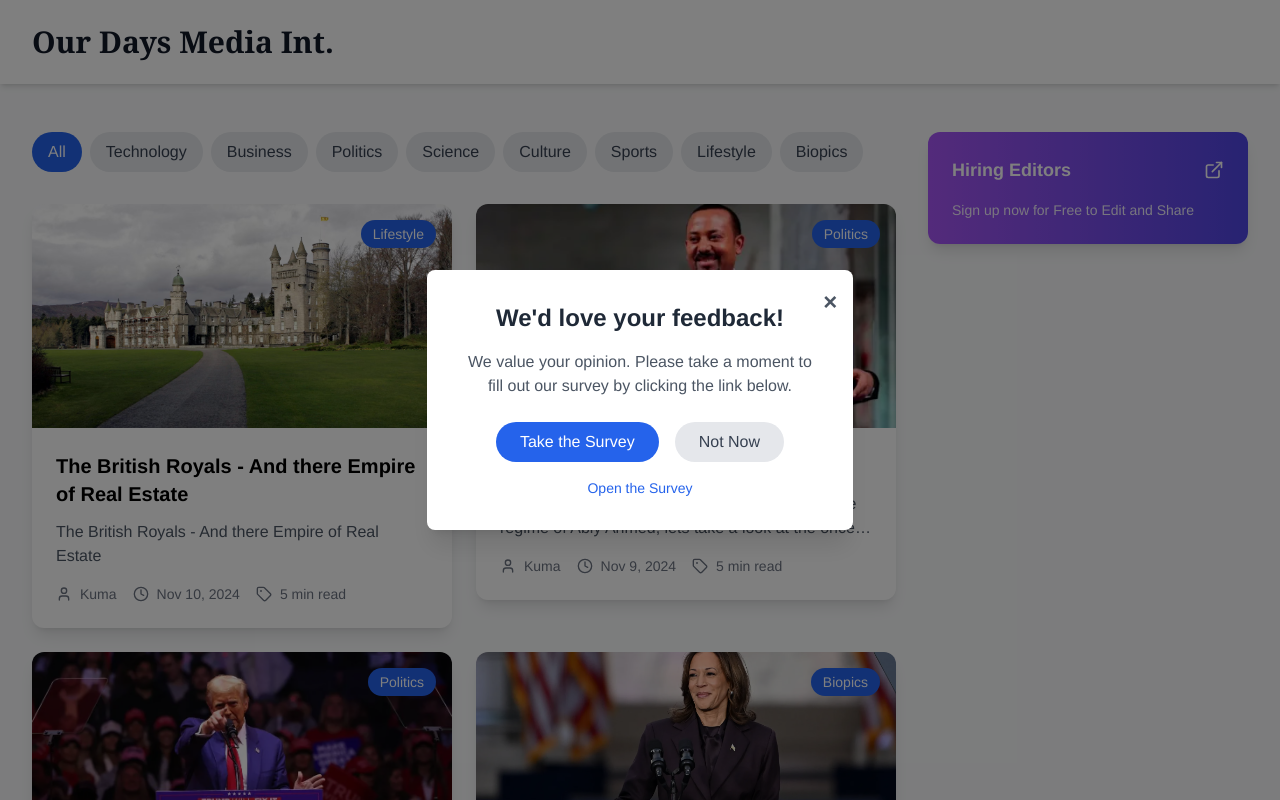
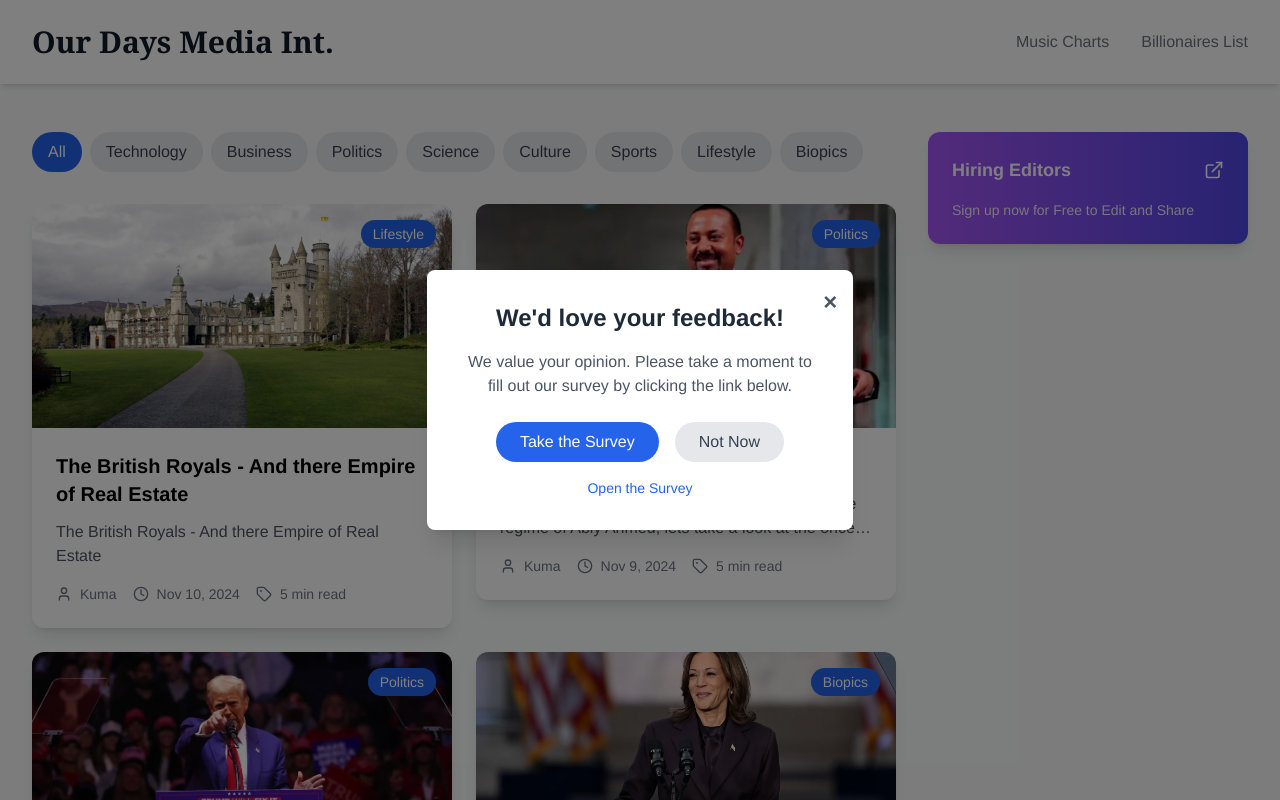
Before and after one commit to BillGStanford/Wealty, a React (Create React App) app: page / in a window 1280 px wide. Shown: the top 800 px of the page. Built offline with nearby package versions, Linux system fonts and the light colour scheme.

Commit message:
Update Header.jsx

```diff
--- a/src/components/Header.jsx
+++ b/src/components/Header.jsx
@@ -1,7 +1,5 @@
-// src/components/Header.jsx
 import React from 'react';
 import { Link } from 'react-router-dom';
-import { genres } from '../data/articles'; // Add this import
 
 export default function Header() {
   return (
@@ -12,15 +10,12 @@ export default function Header() {
             Our Days Media Int.
           </Link>
           <nav className="hidden md:flex space-x-8">
-            {genres.map((genre) => (
-              <Link
-                key={genre}
-                to={`/genre/${genre.toLowerCase()}`}
-                className="text-gray-500 hover:text-gray-900"
-              >
-
-              </Link>
-            ))}
+            <Link to="/music" className="text-gray-500 hover:text-gray-900">
+              Music Charts
+            </Link>
+            <Link to="/billionaires" className="text-gray-500 hover:text-gray-900">
+              Billionaires List
+            </Link>
           </nav>
         </div>
       </div>
```
